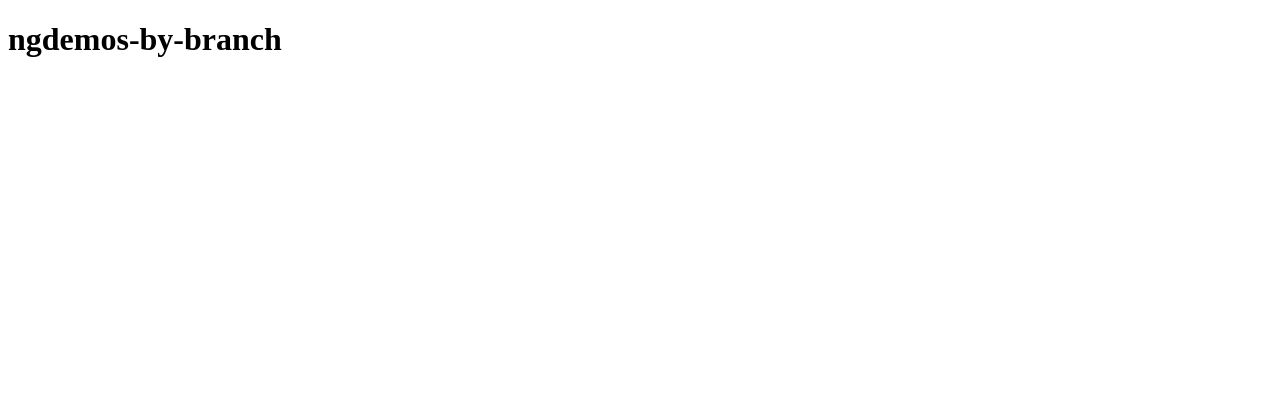
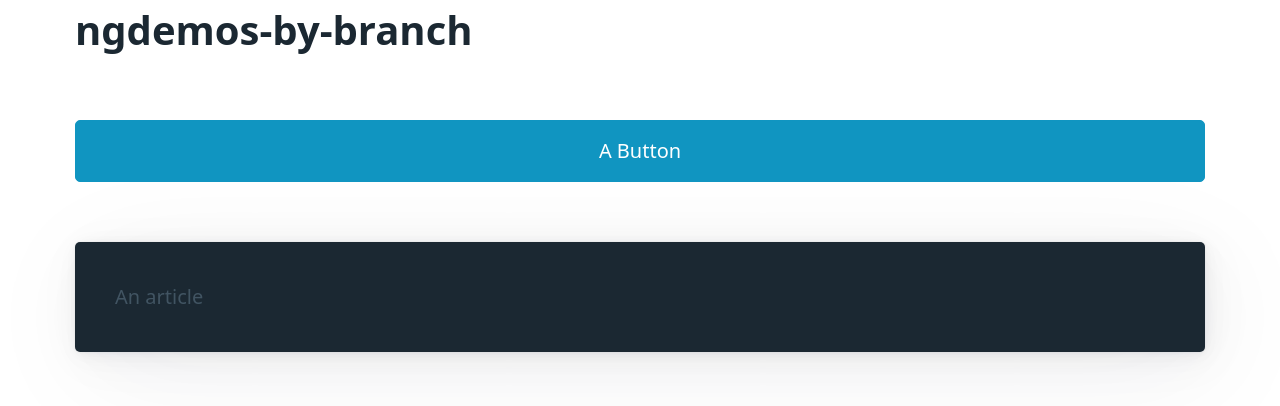
Before and after one commit to svene/ngdemos-by-branch, an Angular app: page / in a window 1280 px wide. Shown: the top 406 px of the page. Built offline with nearby package versions, Linux system fonts and the light colour scheme.

Commit message:
picocss-setup

```diff
--- a/package.json
+++ b/package.json
@@ -20,7 +20,8 @@
     "@angular/router": "^16.1.0",
     "rxjs": "~7.8.0",
     "tslib": "^2.3.0",
-    "zone.js": "~0.13.0"
+    "zone.js": "~0.13.0",
+    "@picocss/pico": "~1.5.10"
   },
   "devDependencies": {
     "@angular-devkit/build-angular": "^16.1.4",
--- a/src/app/app.component.ts
+++ b/src/app/app.component.ts
@@ -4,10 +4,21 @@ import { Component } from '@angular/core';
   selector: 'app-root',
   standalone: true,
   template: `
+    <main class="container">
       <h1>{{title}}</h1>
+      <div class="grid">
+        <div><button class="app-button" type="button">A Button</button></div>
+      </div>
+
+      <article class="black-background">An article</article>
+    </main>
+
   `,
   styles: [
     `
+      .black-background {
+        background-color: var(--h1-color);
+      }
     `
   ],
 })
--- a/src/styles.scss
+++ b/src/styles.scss
@@ -1 +1,3 @@
 /* You can add global styles to this file, and also import other style files */
+@import "@picocss/pico/css/pico.min.css";
+//<link rel="stylesheet" href="css/pico.min.css">
```
Also changed, not shown: 1 other file (tests, documents, lock files or other folders).
